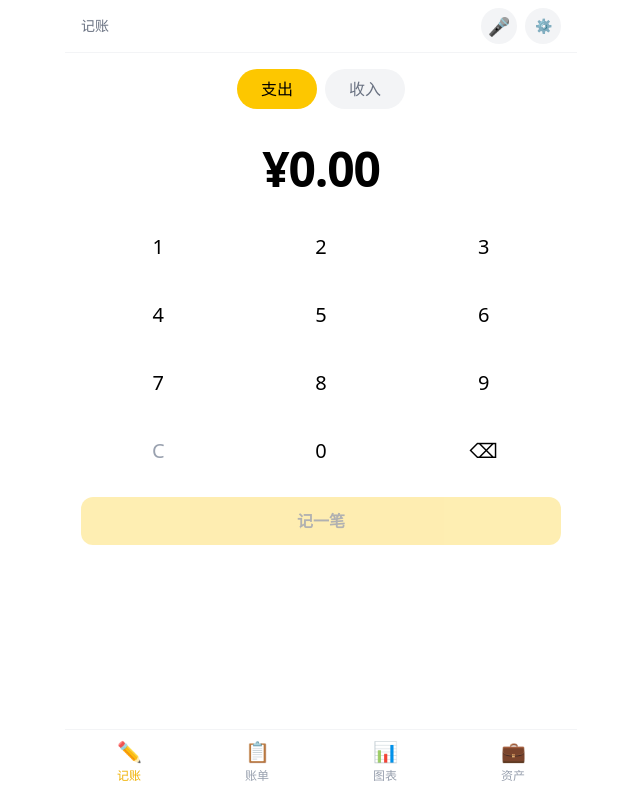
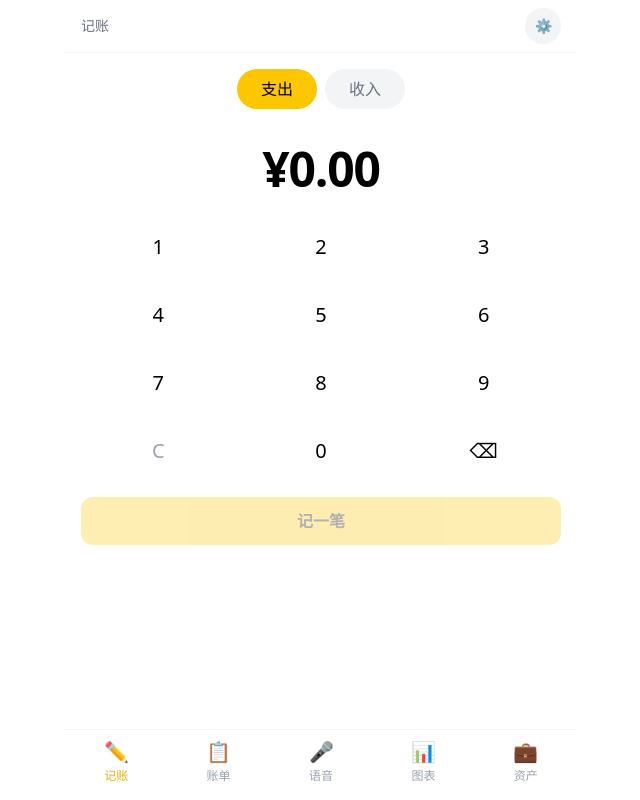
Before and after one commit to leluaizuguo/ledger, a React (Vite) app: page /#/record in a window 1280 px wide. Shown: the whole page, without its empty margins (319-959 px from the left). Built offline with nearby package versions, Linux system fonts and the light colour scheme; the HTML template or start-up script is replaced by a standard one.

Commit message:
refactor: move mic to bottom nav between bills and chart

```diff
--- a/src/components/Layout.tsx
+++ b/src/components/Layout.tsx
@@ -64,16 +64,6 @@ export default function Layout() {
       {/* 顶部栏 */}
       <header className="flex items-center justify-between px-4 py-2 border-b border-gray-100 shrink-0">
         <span className="text-sm font-medium text-gray-500">记账</span>
-        <div className="flex items-center gap-2">
-          <button
-            onClick={handleVoice}
-            disabled={isListening}
-            className={`w-9 h-9 rounded-full flex items-center justify-center text-lg transition-all ${
-              isListening ? 'bg-red-500 text-white animate-pulse' : 'bg-gray-100 text-gray-500 active:bg-yellow-100'
-            }`}
-          >
-            🎤
-          </button>
         <button
           onClick={() => {
             setApiKeyInput(hasApiKey() ? '••••••••' : '')
@@ -83,7 +73,6 @@ export default function Layout() {
         >
           ⚙️
         </button>
-        </div>
       </header>
 
       {/* 语音状态提示 */}
@@ -131,8 +120,36 @@ export default function Layout() {
         <Outlet />
       </div>
       <nav className="flex border-t border-gray-100 bg-white pb-3 pt-1 shrink-0">
-        {tabs.map(tab => {
+        {tabs.map((tab, i) => {
           const active = location.pathname.startsWith(tab.path)
+          // 在账单和图表之间插入话筒
+          if (tab.path === '/chart') {
+            return (
+              <>
+                <button
+                  key="voice"
+                  onClick={handleVoice}
+                  disabled={isListening}
+                  className={`flex-1 flex flex-col items-center py-1 text-xs gap-0.5 ${
+                    isListening ? 'text-red-500' : 'text-gray-400'
+                  }`}
+                >
+                  <span className="text-xl">{isListening ? '🔴' : '🎤'}</span>
+                  <span>语音</span>
+                </button>
+                <NavLink
+                  key={tab.path}
+                  to={tab.path}
+                  className={`flex-1 flex flex-col items-center py-1 text-xs gap-0.5 ${
+                    active ? 'text-yellow-500' : 'text-gray-400'
+                  }`}
+                >
+                  <span className="text-xl">{tab.icon}</span>
+                  <span>{tab.label}</span>
+                </NavLink>
+              </>
+            )
+          }
           return (
             <NavLink
               key={tab.path}
```
Lines whose indentation alone changed are shown as unchanged.
